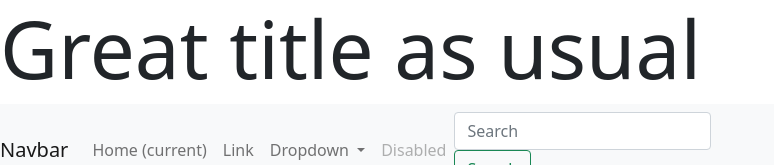
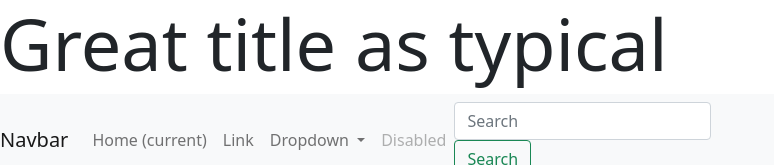
Before and after one commit to rameskris/collabTwo, a plain HTML site: page index.html in a window 1280 px wide. Shown: the top 165 px of the page, without its empty margins (0-774 px from the left). Drawn offline with nearby package versions, Linux system fonts and the light colour scheme.

Commit message:
title changed

```diff
--- a/index.html
+++ b/index.html
@@ -11,7 +11,7 @@
 <body>
     <!-- added navabar -->
 
-    <h1 class="display-1">Great title as usual</h1>
+    <h1 class="display-2">Great title as typical</h1>
 
 
     <nav class="navbar navbar-expand-lg navbar-light bg-light">
```
